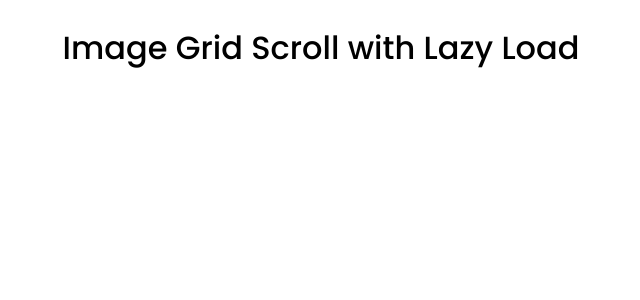
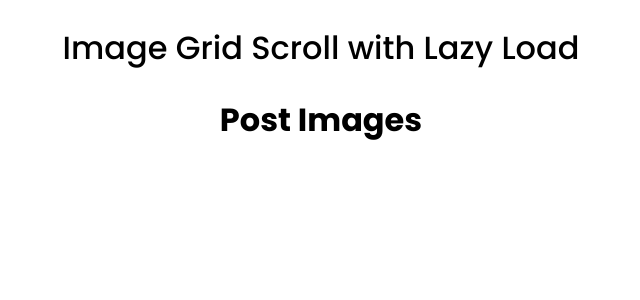
Before and after one commit to spectr-e/react-projects, a React (Vite) app: page / in a window 1280 px wide. Shown: the top 300 px of the page, without its empty margins (319-959 px from the left). Built offline with nearby package versions, Linux system fonts and the light colour scheme.

Commit message:
fix(LazyLoadApp): Create the structure for handling image posts

```diff
--- a/src/Projects/30-lazyload-app/LazyLoadApp.jsx
+++ b/src/Projects/30-lazyload-app/LazyLoadApp.jsx
@@ -1,12 +1,22 @@
+import { useState } from 'react'
 import { Title } from '../../components'
 
 const LazyLoadApp = () => {
+  const [posts, setPosts] = useState([])
   return (
     <div className='container'>
       <Title
         title={'Image Grid Scroll with Lazy Load'}
         classes={'text-center subtitle'}
       />
+      <h1 className='text-center'>Post Images</h1>
+      <div className='container d-flex flex-column' style={{ gap: 30 }}>
+        {posts.map((post, index) => {
+          {
+            /* TODO: Create Lazy Load Post Component */
+          }
+        })}
+      </div>
     </div>
   )
 }
```
